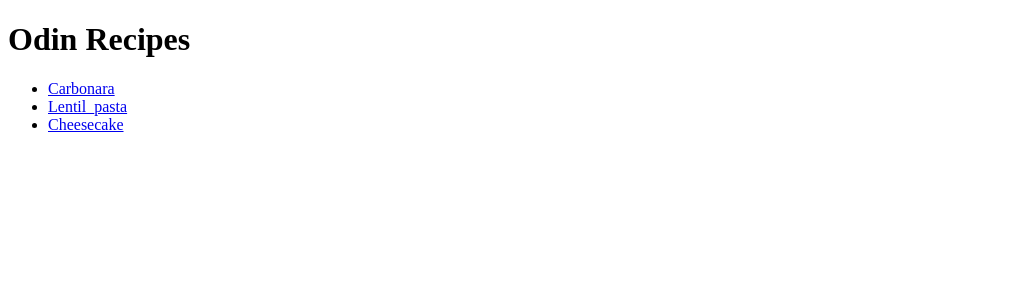
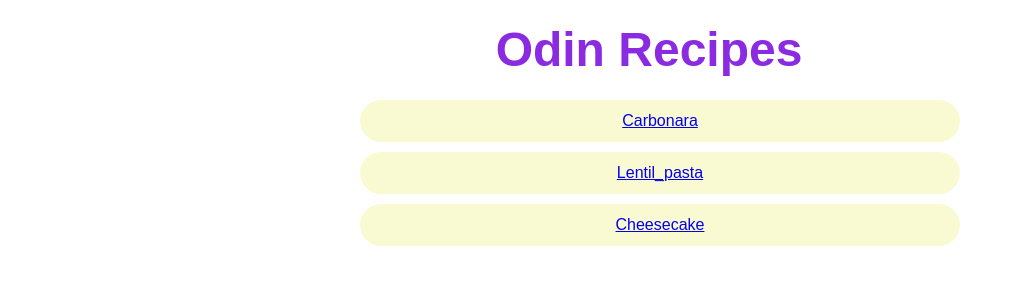
Before and after one commit to carmsaby/odin-recipes, a plain HTML site: page index.html in a window 1280 px wide. Shown: the whole page, without its empty margins (0-1014 px from the left). Drawn offline with Linux system fonts and the light colour scheme.

Commit message:
create style.css

```diff
--- a/index.html
+++ b/index.html
@@ -1,13 +1,14 @@
 <!DOCTYPE html>
 <html lang="en">
 <head>
+    <link rel="stylesheet" href="style.css"
     <meta charset="UTF-8">
     <meta name="viewport" content="width=device-width, initial-scale=1.0">
     <title>Recipes</title>
 </head>
 <body>
-    <h1>Odin Recipes</h1>
-    <ul>
+    <h1 class="recipe">Odin Recipes</h1>
+    <ul class="menu">
         <li><a href="recipes/carbonara.html">Carbonara</a></li>
         <li><a href="recipes/lentil_pasta.html">Lentil_pasta</a></li>
         <li><a href="recipes/cheesecake.html">Cheesecake</a></li>
--- /dev/null
+++ b/style.css
@@ -0,0 +1,24 @@
+body {
+    font-family: Arial, Helvetica, sans-serif;
+}
+.recipe,
+.menu li {
+    text-align: center;
+    width: 600px;
+    margin: 10px auto;
+}
+.recipe {
+    font-size: 48px;
+    color: #8a2be2;
+    margin-bottom: -5px;
+    padding: 12px;
+    box-sizing: border-box;
+    padding-left: 30px;
+}
+.menu li {
+    border-radius: 30px;
+    list-style-type: none;
+    box-sizing: border-box;
+    padding: 12px;
+    background-color: lightgoldenrodyellow;
+}
```
Also changed, not shown: recipes/carbonara.html (+1 -0 lines), recipes/cheesecake.html (+1 -0 lines), recipes/lentil_pasta.html (+1 -0 lines).
